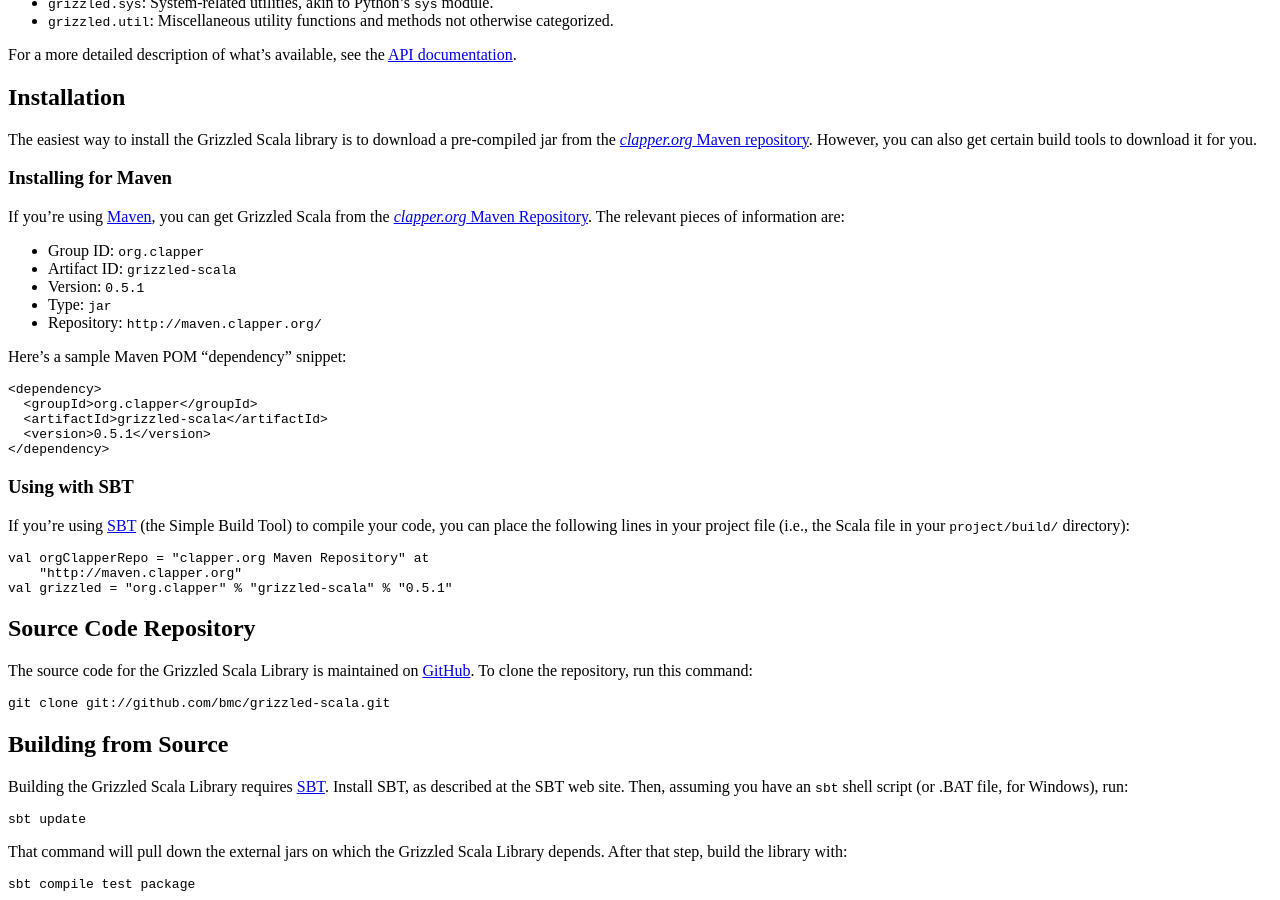
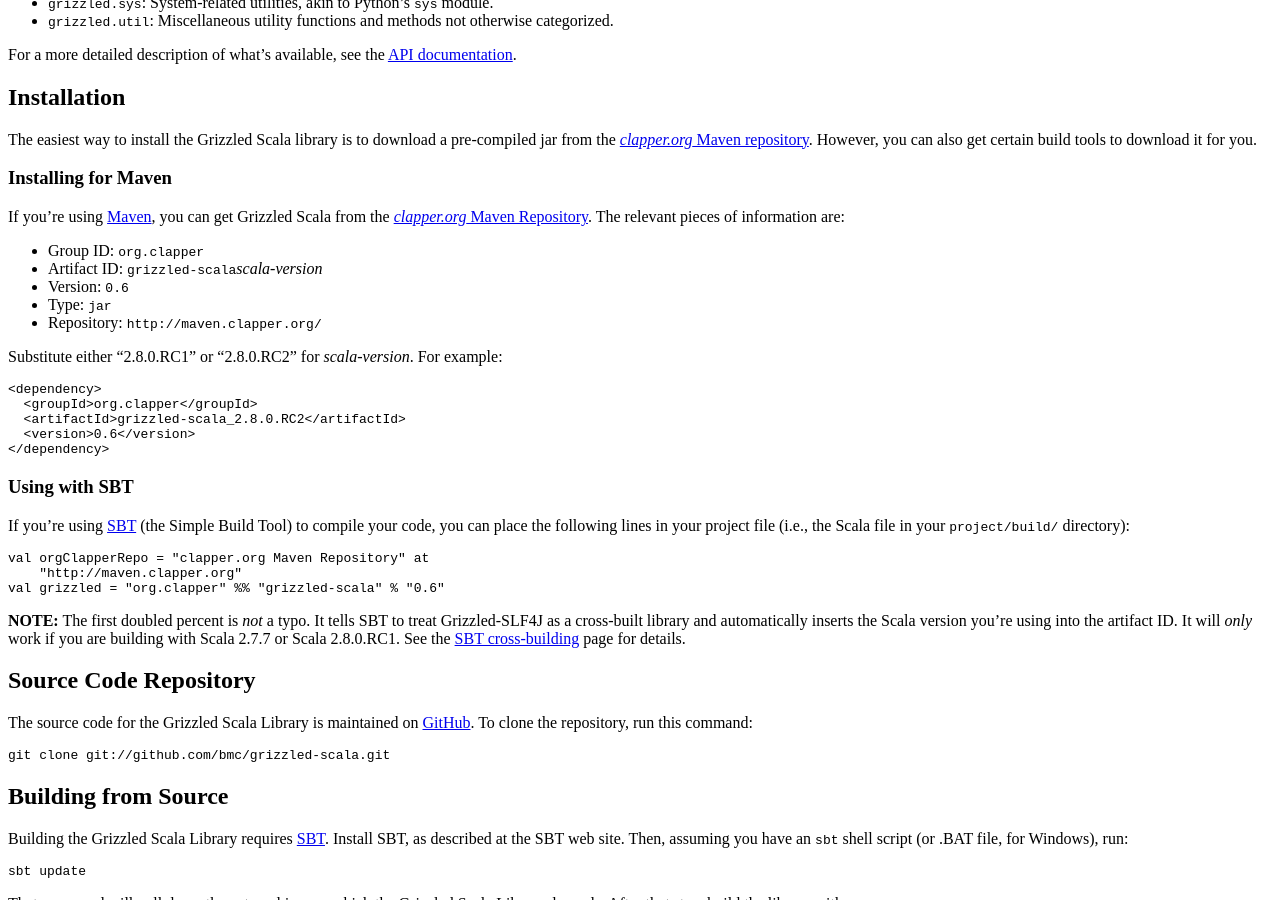
Before and after one commit to bmc/grizzled-scala, a Jekyll site: the page built from index.md, in a window 1280 px wide and 900 px high, scrolled down 524 px. Built offline with Jekyll 4.4.1, drawn with Linux system fonts in a browser that asks for light colours.

Commit message:
Updated for version 0.6

```diff
--- a/index.md
+++ b/index.md
@@ -47,17 +47,17 @@ If you're using [Maven][], you can get Grizzled Scala from the
 [*clapper.org* Maven Repository][]. The relevant pieces of information are:
 
 * Group ID: `org.clapper`
-* Artifact ID: `grizzled-scala`
-* Version: `0.5.1`
+* Artifact ID: `grizzled-scala`*scala-version*
+* Version: `0.6`
 * Type: `jar`
 * Repository: `http://maven.clapper.org/`
 
-Here's a sample Maven POM "dependency" snippet:
+Substitute either "2.8.0.RC1" or "2.8.0.RC2" for *scala-version*. For example:
 
     <dependency>
       <groupId>org.clapper</groupId>
-      <artifactId>grizzled-scala</artifactId>
-      <version>0.5.1</version>
+      <artifactId>grizzled-scala_2.8.0.RC2</artifactId>
+      <version>0.6</version>
     </dependency>
 
 ### Using with SBT
@@ -68,7 +68,13 @@ your `project/build/` directory):
 
     val orgClapperRepo = "clapper.org Maven Repository" at
         "http://maven.clapper.org"
-    val grizzled = "org.clapper" % "grizzled-scala" % "0.5.1"
+    val grizzled = "org.clapper" %% "grizzled-scala" % "0.6"
+
+**NOTE:** The first doubled percent is *not* a typo. It tells SBT to treat
+Grizzled-SLF4J as a cross-built library and automatically inserts the Scala
+version you're using into the artifact ID. It will *only* work if you are
+building with Scala 2.7.7 or Scala 2.8.0.RC1. See the
+[SBT cross-building][] page for details.
 
 ## Source Code Repository
 
@@ -133,3 +139,4 @@ request. Along with any patch you send:
 [SBT]: http://code.google.com/p/simple-build-tool
 [bmc@clapper.org]: mailto:bmc@clapper.org
 [changelog]: CHANGELOG.html
+[SBT cross-building]: http://code.google.com/p/simple-build-tool/wiki/CrossBuild
```
